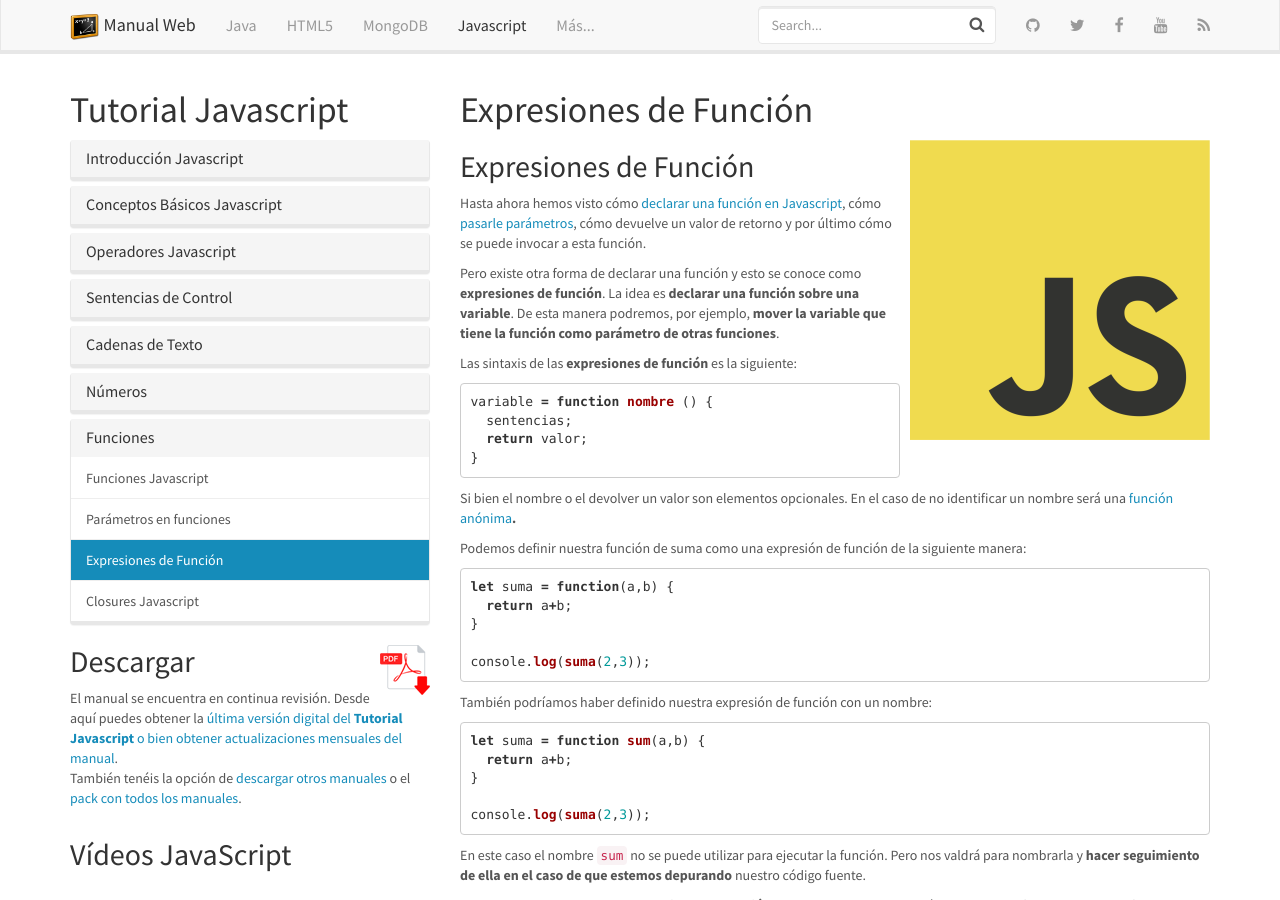
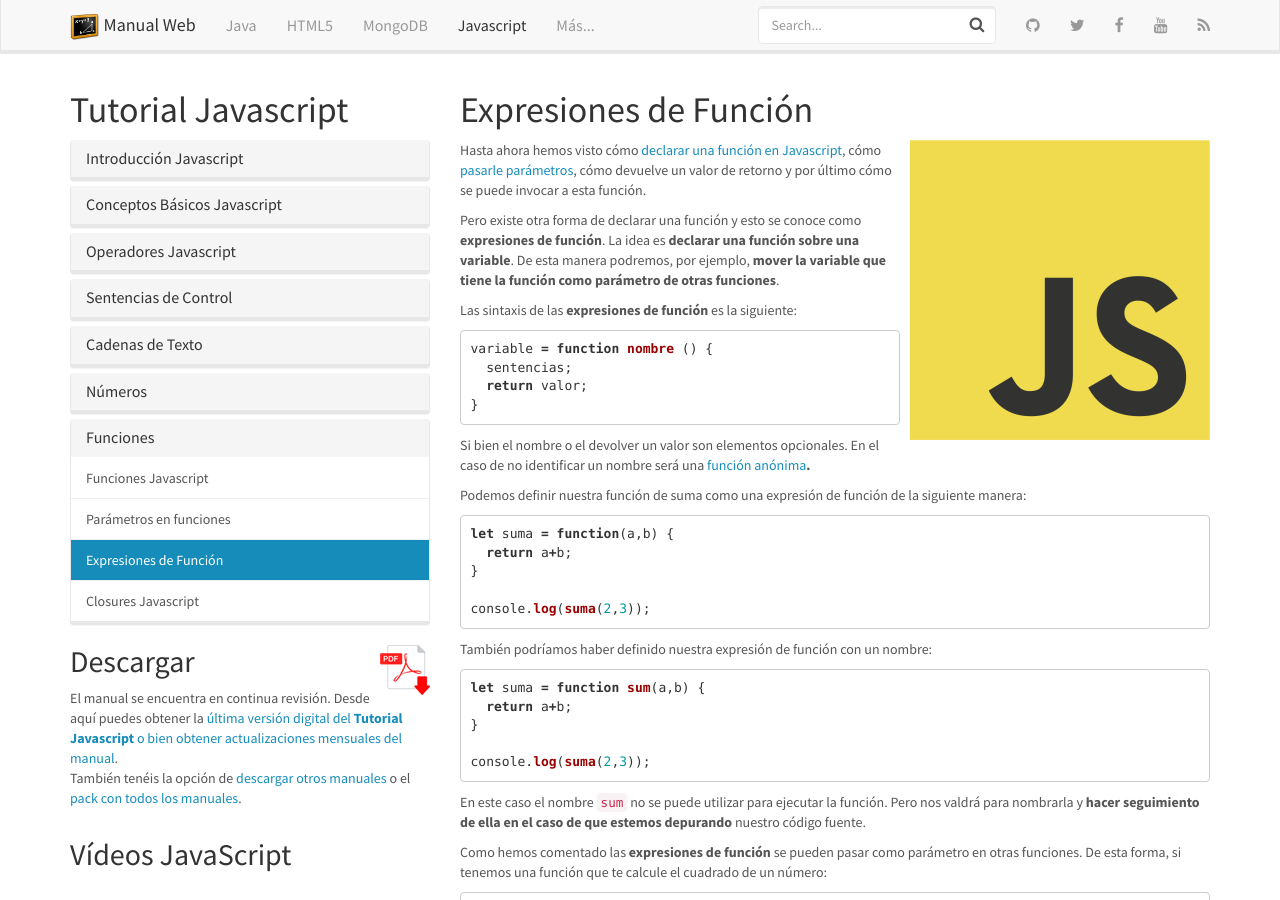
Before and after one commit to manualweb/manualweb, a Jekyll site: the page built from _javascript/expresiones-de-funcion.md, in a window 1280 px wide and 900 px high. Built offline with Jekyll 4.4.1, drawn with Linux system fonts in a browser that asks for light colours; nearby versions of some CDN libraries; comment, search, counter and statistics services are not loaded; grey boxes are pictures that could not be loaded.

Commit message:
Nuevos Elementos

```diff
--- a/_javascript/expresiones-de-funcion.md
+++ b/_javascript/expresiones-de-funcion.md
@@ -6,9 +6,6 @@ tags: [expresiones_función]
 image:
   path: /img/covers/javascript-cover.jpg
 ---
-
-## Expresiones de Función
-
 
 Hasta ahora hemos visto cómo [declarar una función en Javascript](https://manualweb.net/javascript/funciones-javascript/), cómo [pasarle parámetros](https://manualweb.net/javascript/parametros-en-funciones/), cómo devuelve un valor de retorno y por último cómo se puede invocar a esta función.
 
```
